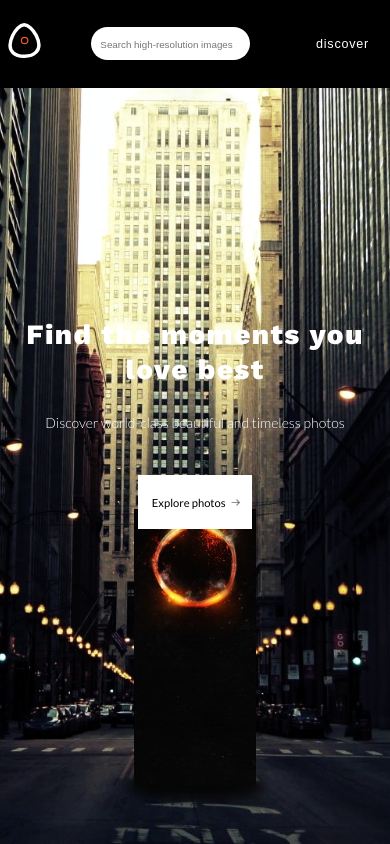
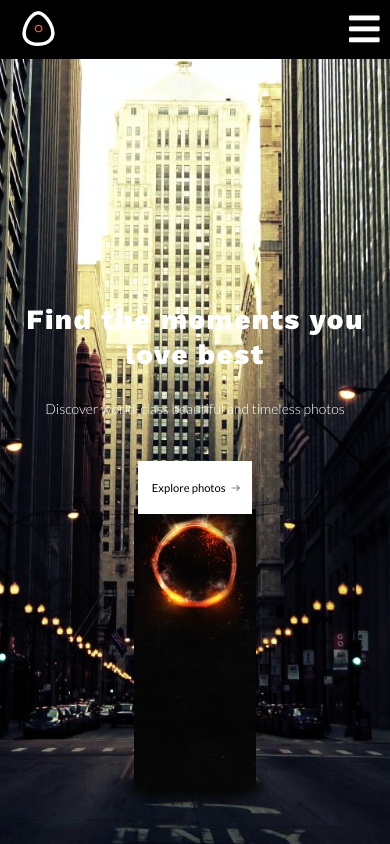
Before and after one commit to zakali22/iGallery, a React app in the folder clientside/: page / in a window 390 px wide. Built offline with nearby package versions, Linux system fonts and the light colour scheme; no server answers; a web font is replaced by a local one.

Commit message:
Fix responsiveness of Navigation

```diff
--- a/clientside/src/components/Navigation/Header.js
+++ b/clientside/src/components/Navigation/Header.js
@@ -91,9 +91,61 @@ class Header extends Component {
       search: e.target.value
     });
   };
+
+  openMobileNav = () => {
+    console.log(this.navElement.style.display);
+    if (this.navElement.style.display === "flex") {
+      this.navElement.style.display = "none";
+    } else {
+      this.navElement.style.display = "flex";
+    }
+  };
   render() {
     return (
-      <header className={this.props.className}>
+      <React.Fragment>
+        <nav>
+          <Link to={"/"} className="first">
+            <img src={LogoIcon} className="header__logoIcon" />
+          </Link>
+          {/* Mobile button icon */}
+          <div className="mobileicon" onClick={this.openMobileNav}>
+            <i class="fa fa-bars" />
+          </div>
+        </nav>
+        <div id="myLinks" ref={element => (this.navElement = element)}>
+          <div className="header__searchContainer">
+            {/* Don't forget to change to ReactForm */}
+            <form>
+              <input
+                type="text"
+                name="searchString"
+                className="header__searchContainer--input"
+                placeholder="Search high-resolution images"
+                autoComplete="off"
+                onChange={this.handleChange}
+                value={this.state.search}
+              />
+              <Link to={`/search/${this.state.search}`}>
+                <button type="submit">
+                  <img
+                    src={SearchIcon}
+                    className="header__searchContainer--searchIcon"
+                  />
+                </button>
+              </Link>
+            </form>
+          </div>
+          <nav class="header__nav">
+            <div class="header__nav--item">
+              <span class="header__nav--text">
+                <Link to={"/discover"}>discover</Link>
+              </span>
+            </div>
+            {this.handleUserCheck()}
+          </nav>
+        </div>
+        {/* Default navigation */}
+        <header className={`${this.props.className} default`}>
           <Link to={"/"}>
             <img src={LogoIcon} className="header__logoIcon" />
           </Link>
@@ -128,6 +180,7 @@ class Header extends Component {
             {this.handleUserCheck()}
           </nav>
         </header>
+      </React.Fragment>
     );
   }
 }
--- a/clientside/src/sass/layout/header.scss
+++ b/clientside/src/sass/layout/header.scss
@@ -15,19 +15,20 @@
     height: 5rem;
     width: 5rem;
     @media only screen and (max-width: 37.5em) {
-      margin-left: 1rem;
-    }
-    @media only screen and (max-width: 28.13em) {
-      margin-top: 1rem;
-      margin-left: 1rem;
-      margin-right: 1rem;
+      margin-top: 1.5rem;
     }
   }
+
   &--overall {
     background-color: black;
   }
   &__searchContainer {
     flex: 0 0 45%;
+
+    @media only screen and (max-width: 37.5em) {
+      flex: 0 0 1%;
+    }
+
     &--input {
       width: 80%;
       border: none;
@@ -41,6 +42,9 @@
       }
       &::-webkit-input-placeholder {
         font-size: 1.4rem;
+      }
+      @media only screen and (max-width: 37.5em) {
+        margin-left: 3rem;
       }
     }
     button {
@@ -57,9 +61,6 @@
       border: none;
       cursor: pointer;
       z-index: 1;
-    }
-    @media only screen and (max-width: 31.25em) and (min-width: 26.88em) {
-      max-width: 50%;
     }
   }
 
@@ -81,6 +82,8 @@
     padding: 1rem;
     padding-right: 3rem;
     position: relative;
+    @media only screen and (max-width: 28.13em) {
+    }
     &--user {
       cursor: pointer;
       img {
@@ -118,6 +121,9 @@
         @media only screen and (max-width: 37.5em) {
           margin-right: 2rem;
         }
+        @media only screen and (max-width: 28.13em) {
+          margin-right: 0;
+        }
         &::after {
           content: "";
           width: 1rem;
@@ -152,7 +158,54 @@
           padding: 0;
           margin: 0;
         }
+        @media only screen and (max-width: 28.13em) {
+        }
+      }
+    }
+    &--text {
+      @media only screen and (max-width: 28.13em) {
+        font-size: 2.5rem;
       }
     }
   }
 }
+
+#myLinks {
+  display: none;
+  @media only screen and (max-width: 37.5em) {
+    padding-top: 3rem;
+    display: none;
+    flex-direction: column;
+    background: black;
+  }
+}
+
+nav {
+  @media only screen and (max-width: 37.5em) {
+    background: black;
+  }
+}
+
+.mobileicon {
+  position: absolute;
+  top: 1.5rem;
+  right: 1.5rem;
+  i {
+    font-size: 5rem;
+    cursor: pointer;
+  }
+  @media only screen and (min-width: 37.56em) {
+    display: none;
+  }
+}
+.default {
+  @media only screen and (max-width: 37.5em) {
+    display: none;
+  }
+}
+
+.first {
+  @media only screen and (min-width: 37.56em) {
+    display: none;
+  }
+}
--- a/clientside/src/sass/pages/discover.scss
+++ b/clientside/src/sass/pages/discover.scss
@@ -4,7 +4,8 @@
   margin-top: 4rem;
   flex-wrap: wrap;
   @media only screen and (max-width: 82.5em) {
-    justify-content: flex-start;
+    flex-direction: column;
+    justify-content: stretch;
     margin-left: 2rem;
   }
   @media only screen and (max-width: 29.38em) {
@@ -20,6 +21,7 @@
       display: flex;
       flex-direction: column;
       position: relative;
+      align-items: center;
     }
     &--details {
       display: flex;
```
Lines whose indentation alone changed are shown as unchanged.
